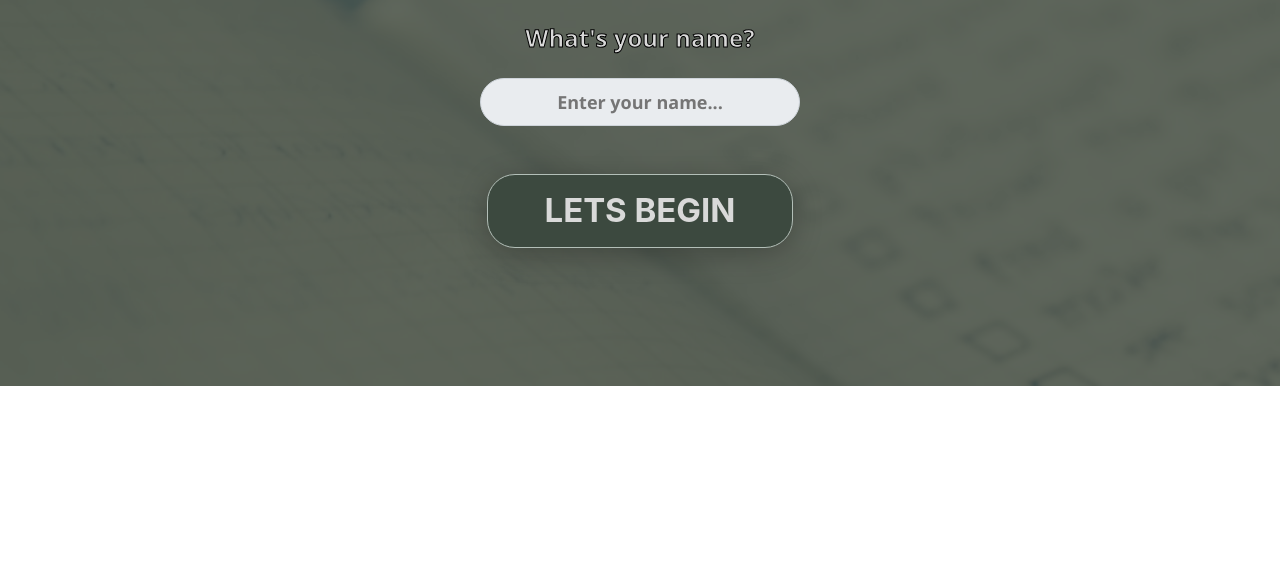
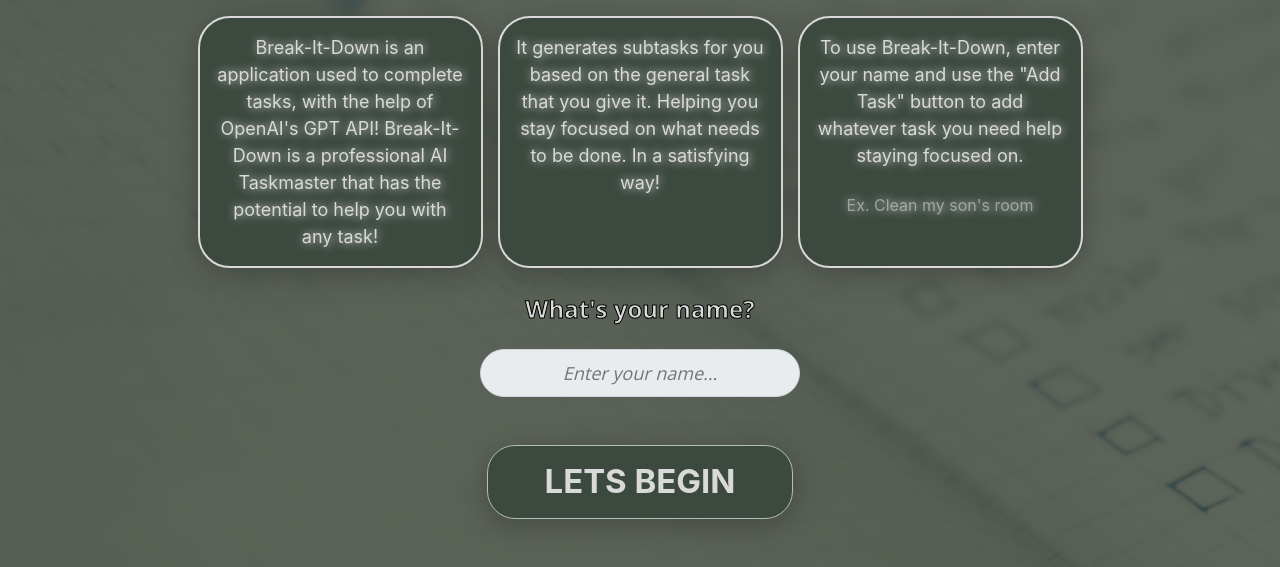
Before and after one commit to The-Aye-Team/Break-It-Down, a website: page index.html in a window 1280 px wide. Shown: the part 414-981 px from the top of the page. Before the commit the page ends 800 px from the top, so only its background shows below. Drawn offline with nearby package versions, Linux system fonts and the light colour scheme.

Commit message:
added instructions for how to use app on landing page and updated some styling

```diff
--- a/assets/css/completestyle.css
+++ b/assets/css/completestyle.css
@@ -1,7 +1,9 @@
 html {
   font-family: "Open Sans", sans-serif;
 }
-
+::-webkit-scrollbar {
+  display: none;
+}
 .editBtn {
   margin-right: auto;
   margin-left: 5px;
--- a/assets/css/style.css
+++ b/assets/css/style.css
@@ -4,7 +4,11 @@
     min-height: 100vh;
     background: url('../img/background.jpeg');
     background-size: 2400px 1400px;
+
 }
+::-webkit-scrollbar {
+        display: none;
+    }
 body:after {
     content: "";
     position: absolute;
@@ -15,7 +19,13 @@
     background: rgba(60, 73, 63, 0.8);
     z-index: -1;
     min-height: 100vh;
-
+    min-width: 100vw;
+    background-repeat: no-repeat;
+}
+.example {
+    font-size: 16px;
+    color: #d9d9d992;
+    text-shadow: #D9D9D9 1px 0 10px;
 }
 .readyTo {
     color: #D9D9D9;
@@ -24,7 +34,7 @@
     font-size: 24px;
     font-style: normal;
     font-weight: 700;
-    margin-top: 30px;
+    margin-top: 15px;
 }
 .name {
     color: #D9D9D9;
@@ -42,7 +52,8 @@
 }
 input[type="text"] {
     font-family: 'Open Sans', sans-serif;
-    font-weight: bold;
+    font-weight: lighter;
+    font-style: italic;
 }
 .beginBtn {
     padding-left: 3.5rem;
@@ -54,6 +65,19 @@
     color: #D9D9D9;
     font-weight: 700;
     font-size: 33px;
+}
+.welcomeWrap {
+    border: 2px solid #D9D9D9;
+    border-radius: 2rem;
+    box-shadow: 0px 5.660377502441406px 28.30188751220703px 0px rgba(0, 0, 0, 0.25);
+}
+.welcome {
+    font-size: 18px;
+    color: #D9D9D9;
+    text-shadow: #D9D9D9 1px 0 10px;
+}
+.guideWrap {
+    gap: 15px;
 }
 @media (min-width:320px)  { /* smartphones, portrait iPhone, portrait 480x320 phones (Android) */
     .desktopLogo {
@@ -116,3 +140,14 @@
         font-size: 26px;
     }
 }
+@media (max-width:994px) {
+    .guideWrap {
+        flex-direction: column;
+    }
+    .welcomeWrap{
+        min-width: 95%;
+    }
+    .welcome {
+        font-size: 14px;
+    }
+}
--- a/index.html
+++ b/index.html
@@ -19,7 +19,7 @@
     <link rel="stylesheet" href="assets/css/style.css" />
   </head>
   <body>
-    <div class="container d-flex flex-column">
+    <div class="container d-flex flex-column ">
       <div class="row justify-content-center readyTo">
         <span class="readyTo">READY TO</span>
       </div>
@@ -30,8 +30,35 @@
       <div class="row justify-content-center mobileLogo mt-2">
         <img src="assets/img/mobilelogo.png" id="logoMobile" />
       </div>
-      <div class="row justify-content-center name mt-3 mt-lg-5">
-        <span class="name">What's your name?</span>
+      <div class="row welcomeTo justify-content-center text-center m-2">
+        <span class="name font-weight-light">
+          Welcome to Break-It-Down!
+        </span>
+      </div>
+      <div class="row guideWrap justify-content-center align-content-center pt-4">
+        <div class="col-3 text-center bg-dark p-3 welcomeWrap">
+          <span class="welcome" id="welcomeOne">
+            Break-It-Down is an application used to complete tasks, with the help of OpenAI's GPT API! Break-It-Down is a professional AI Taskmaster that has the potential to help you with any task!
+          </span>
+        </div>
+        <div class="col-3 welcomeWrap bg-dark p-3 text-center">
+          <span class="welcome" id="welcomeTwo">
+            It generates subtasks for you based on the general task that you give it. Helping you stay focused on what needs to be done. In a satisfying way!
+          </span>
+        </div>
+        <div class="col-3 welcomeWrap bg-dark p-3 text-center">
+          <span class="welcome" id="welcomeTwo">
+            To use Break-It-Down, enter your name and use the "Add Task" button to add whatever task you need help staying focused on.
+          </span>
+          <span class="example">
+            <br>
+            <br>
+            Ex. Clean my son's room
+          </span>
+        </div>
+      </div>
+      <div class="row justify-content-center name mt-2 mt-lg-4">
+        <span class="name font-weight-bold">What's your name?</span>
       </div>
       <div class="row justify-content-center mt-4 ml-2 mr-2">
         <input
```
Also changed, not shown: assets/css/bootstrap.css.
